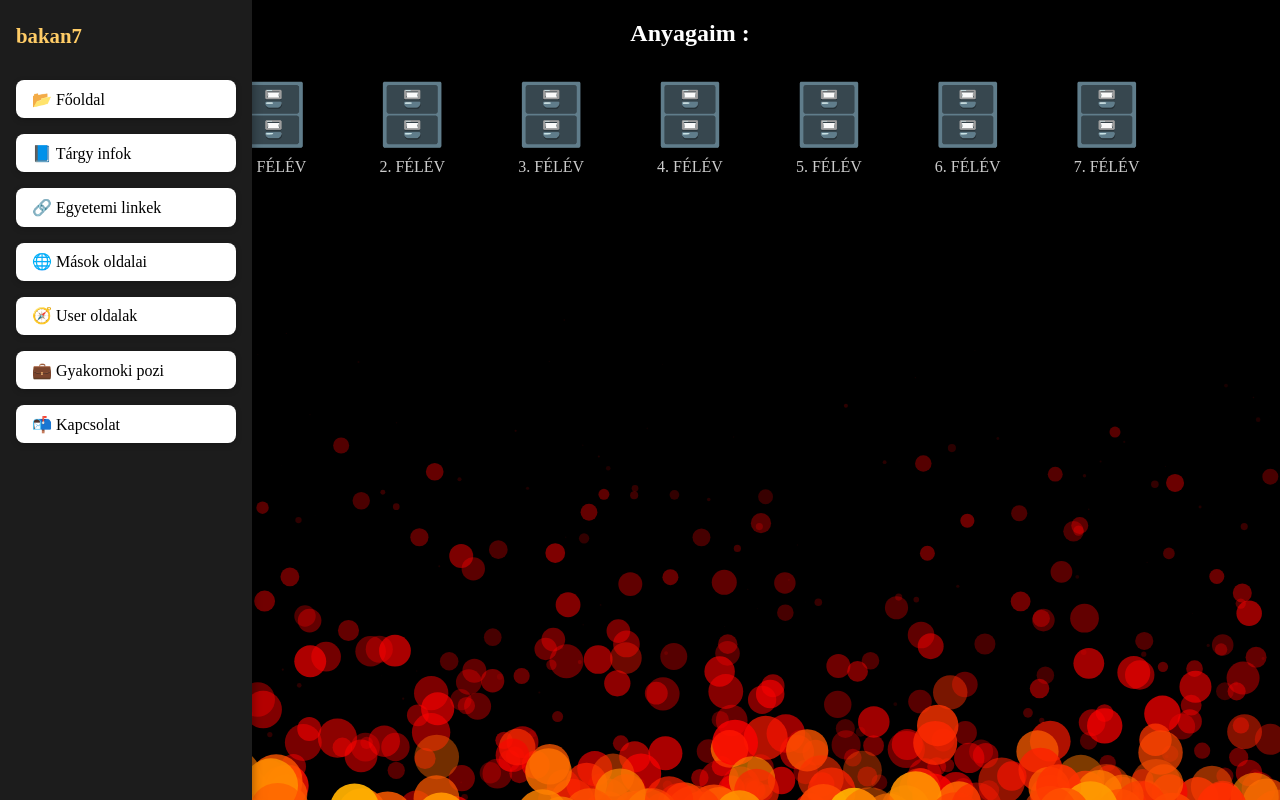
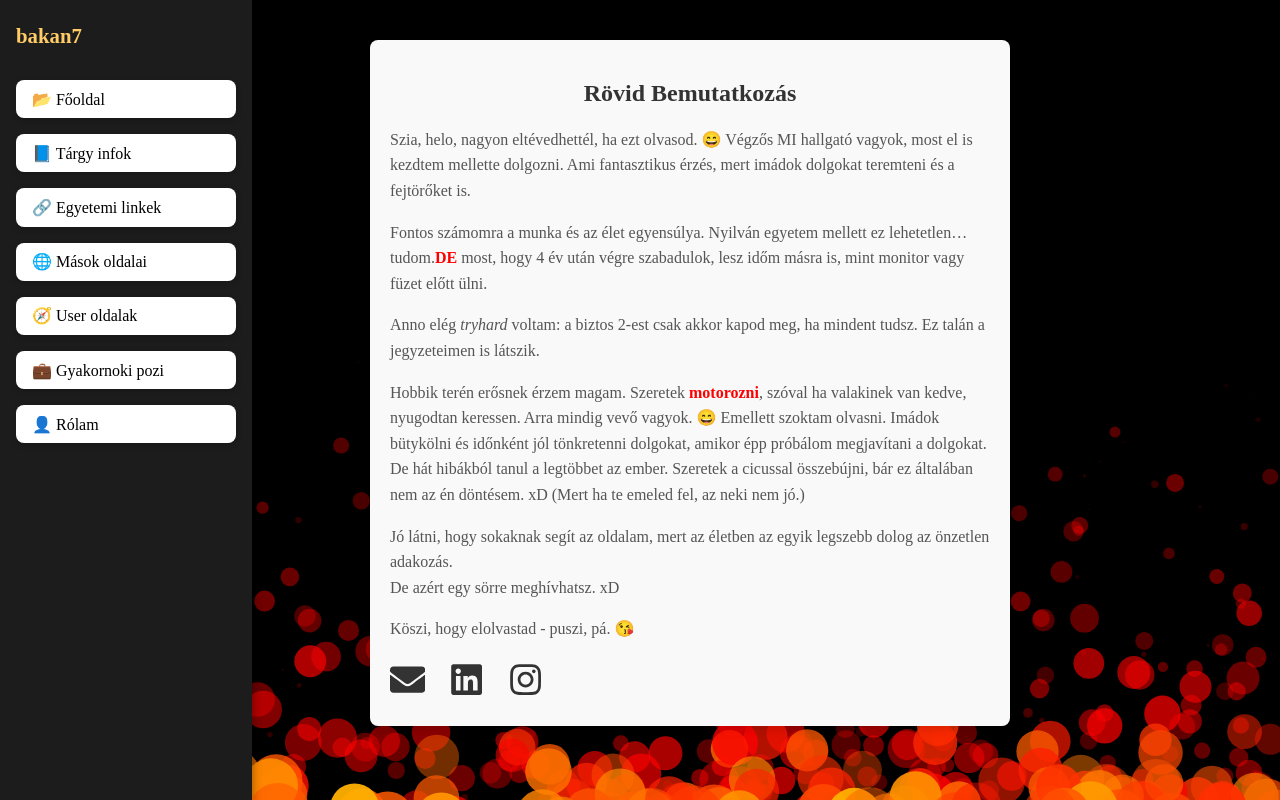
Before and after one commit to Andrssss/MyWebsite, a React (Vite) app: page /rolam in a window 1280 px wide. Before the commit this address led to /. Built offline with nearby package versions, Linux system fonts and the light colour scheme; sample sign-in values are in the browser's storage.

Commit message:
morning fix

```diff
--- a/src/About.jsx
+++ b/src/About.jsx
@@ -1,31 +1,66 @@
 import React from 'react';
-import { FaLinkedin, FaInstagram } from 'react-icons/fa';
-import './About.css';
+import { FaLinkedin, FaInstagram, FaEnvelope } from 'react-icons/fa';
+import './page_styles/About.css';
 
 const About = () => {
   return (
     <div className="about-main">
       <div className="about-container">
-        <h2>Kapcsolat</h2>
+        <h2>Rövid Bemutatkozás</h2>
 
+        <div className="about-text">
         <p>
-          Ha szeretnél elérni, írj emailt:{' '}
-          <a href="mailto:bak.andrs@gmail.com">bak.andrs@gmail.com</a>
+          Szia, helo, nagyon eltévedhettél, ha ezt olvasod. 😄
+          Végzős MI hallgató vagyok, most el is kezdtem mellette dolgozni.
+          Ami fantasztikus érzés, mert imádok dolgokat teremteni és a fejtörőket is.
         </p>
 
         <p>
-          Az oldal fejlesztés alatt van. Anyagok kerülni fognak fel,
-          mivel majd csak 2026-ban végzek.
+          Fontos számomra a munka és az élet egyensúlya.
+          Nyilván egyetem mellett ez lehetetlen… tudom.
+          <strong>DE</strong> most, hogy 4 év után végre szabadulok,
+          lesz időm másra is, mint monitor vagy füzet előtt ülni.
         </p>
 
         <p>
-          Ami a legszekszibb az oldalamban, hogy az anyagok között vannak
-          videók is. De hogy így tényleg sok. Olyanok is, amiket máshol
-          nem találsz meg.
+          Anno elég <em>tryhard</em> voltam: a biztos 2-est csak akkor kapod meg,
+          ha mindent tudsz. Ez talán a jegyzeteimen is látszik.
         </p>
 
-        {/* 🔽 SOCIAL ICONS */}
+        <p>
+          Hobbik terén erősnek érzem magam. Szeretek <strong>motorozni</strong>,
+          szóval ha valakinek van kedve, nyugodtan keressen. Arra mindig vevő vagyok. 😄
+          Emellett szoktam olvasni.
+
+          Imádok bütykölni és időnként jól tönkretenni dolgokat, amikor épp próbálom megjavítani a dolgokat.
+          De hát hibákból tanul a legtöbbet az ember.
+
+          Szeretek a cicussal összebújni,
+          bár ez általában nem az én döntésem. xD
+          (Mert ha te emeled fel, az neki nem jó.)
+        </p>
+
+        <p>
+          Jó látni, hogy sokaknak segít az oldalam,
+          mert az életben az egyik legszebb dolog
+          az önzetlen adakozás.
+          <br />
+          De azért egy sörre meghívhatsz. xD
+        </p>
+
+        <p>
+          Köszi, hogy elolvastad - puszi, pá. 😘
+        </p>
+      </div>
         <div className="social-icons">
+          <a
+            href="mailto:bak.andrs@gmail.com"
+            aria-label="Email"
+            title="Email"
+          >
+            <FaEnvelope />
+          </a>
+
           <a
             href="https://www.linkedin.com/in/SAJAT-LINKEDIN"
             target="_blank"
--- a/src/App.jsx
+++ b/src/App.jsx
@@ -94,7 +94,7 @@ useEffect(() => {
               <li><Link to="/masok_oldalai" onClick={() => setMenuOpen(false)}>Mások oldalai</Link></li>
               <li><Link to="/User_oldalak" onClick={() => setMenuOpen(false)}>User oldalak</Link></li>
               <li><Link to="/gyakornoki_poziciok" onClick={() => setMenuOpen(false)}>Gyakornoki linkek</Link></li>
-              <li><Link to="/kapcsolat" onClick={() => setMenuOpen(false)}>Kapcsolat</Link></li>
+              <li><Link to="/rolam" onClick={() => setMenuOpen(false)}>Rólam</Link></li>
             </ul>
 
           </nav>
@@ -112,7 +112,7 @@ useEffect(() => {
                 <li><Link to="/masok_oldalai">🌐 Mások oldalai</Link></li>
                 <li><Link to="/User_oldalak">🧭 User oldalak</Link></li>
                 <li><Link to="/gyakornoki_poziciok">💼 Gyakornoki pozi</Link></li>
-                <li><Link to="/kapcsolat">📬 Kapcsolat</Link></li>
+                <li><Link to="/rolam">👤 Rólam</Link></li>
 
               </ul>
             </nav>
@@ -127,7 +127,7 @@ useEffect(() => {
           <Route path="/egyetemi_linkek" element={<UniversityLinks />} />
           <Route path="/masok_oldalai" element={<OthersLinks onNavigateAway={() => setHasNavigatedAway(true)} />} />
           <Route path="/User_oldalak" element={<User_pages />} />
-          <Route path="/kapcsolat" element={<About />} />
+          <Route path="/rolam" element={<About />} />
           <Route
             path="/gyakornoki_poziciok"
             element={<div className="main-content re-page"><LinksLauncher /></div>}
@@ -151,7 +151,6 @@ const App = () => (
 
 
 
-// npm run dev -- --host
 
 
 export default App;
--- a/src/LinksLauncher.jsx
+++ b/src/LinksLauncher.jsx
@@ -1,4 +1,5 @@
 import  { useEffect, useState, useCallback } from 'react';
+import CopyCode from "./components/CopyCode";
 
 const JOB_PORTALS = [
   { label: 'Melódiák – gyakornoki', url: 'https://www.melodiak.hu/diakmunkak/?l=gyakornoki-szakmai-munkak&ca=informatikai-mernoki-muszaki' },
@@ -34,6 +35,130 @@ const COMPANIES = [
   { label: 'prohardver – állások', url: 'https://prohardver.hu/allasok/index.html' },
 
 ];
+
+const TM_HIGHLIGHTER = String.raw`// ==UserScript==
+// @name         Job Keyword Highlighter (yellow, HU+IT)
+// @namespace    hu.job.highlight
+// @version      1.1.0
+// @description  Highlight keywords in yellow on selected job sites
+// @author       you
+// @run-at       document-end
+// @grant        none
+// @noframes     true
+
+// @match https://*.melodiak.hu/*
+// @match https://*.minddiak.hu/*
+// @match https://*.muisz.hu/*
+// @match https://*.cvcentrum.hu/*
+// @match https://*.zyntern.com/*
+// @match https://*.profession.hu/*
+// @match https://*.furgediak.hu/*
+// @match https://*.schonherz.hu/*
+// @match https://*.pannondiak.hu/*
+// @match https://*.frissdiplomas.hu/*
+// @match https://*.prodiak.hu/*
+// @match https://*.linkedin.com/*
+
+// @match https://karrier.ih.gov.hu/*
+// @match https://*.nixstech.com/*
+// @match https://*.otpbank.hu/*
+// @match https://hungarycareer.tcsapps.com/*
+// @match https://jobs.avl.com/*
+// @match https://*.molgroup.taleo.net/*
+// @match https://*.taboola.com/*
+// @match https://jobs.siemens.com/*
+// @match https://*.mediso.com/*
+// @match https://jobs.thyssenkrupp.com/*
+// @match https://jobs.continental.com/*
+// @match https://karrier.kh.hu/*
+// @match https://piller.karrierportal.hu/*
+// ==/UserScript==
+
+(() => {
+  'use strict';
+
+  // Edit this list if you want more words
+  const KEYWORDS = ["gyakornok", "intern", "IT"];
+
+  // Build a case-insensitive regex for the words (no lookbehind: max compatibility)
+  const esc = s => s.replace(/[.*+?^\${}()|[\]\\]/g, "\\$&");
+  const RE = new RegExp(KEYWORDS.map(esc).join("|"), "gi");
+
+  // "Word" test that covers Latin + accents (Hungarian-friendly)
+  const WORD_CHAR = /[A-Za-z0-9_\u00C0-\u024F\u1E00-\u1EFF]/; // Latin-1 + Extended + Accents
+  const isWordChar = ch => !!ch && WORD_CHAR.test(ch);
+
+  // Don’t touch inside these tags
+  const SKIP = new Set(["SCRIPT","STYLE","NOSCRIPT","IFRAME","INPUT","TEXTAREA","CODE","PRE","SVG","MATH"]);
+
+  function highlightIn(root) {
+    const walker = document.createTreeWalker(root, NodeFilter.SHOW_TEXT, {
+      acceptNode: (t) => {
+        if (!t.nodeValue || !t.nodeValue.trim()) return NodeFilter.FILTER_REJECT;
+        const p = t.parentElement;
+        if (!p || SKIP.has(p.tagName) || p.isContentEditable) return NodeFilter.FILTER_REJECT;
+        // Avoid double-processing (if already wrapped)
+        if (p.closest && p.closest('.tm-hi-span')) return NodeFilter.FILTER_REJECT;
+        return NodeFilter.FILTER_ACCEPT;
+      }
+    });
+
+    const nodes = [];
+    while (walker.nextNode()) nodes.push(walker.currentNode);
+
+    for (const textNode of nodes) {
+      const text = textNode.nodeValue;
+      RE.lastIndex = 0;
+      let m, last = 0, changed = false;
+      const frag = document.createDocumentFragment();
+
+      while ((m = RE.exec(text)) !== null) {
+        const i = m.index;
+        const j = i + m[0].length;
+
+        // word-boundary check without lookbehind/lookahead
+        const prev = text[i - 1];
+        const next = text[j];
+        if (isWordChar(prev) || isWordChar(next)) continue; // inside a bigger word, skip
+
+        if (i > last) frag.appendChild(document.createTextNode(text.slice(last, i)));
+
+        const span = document.createElement('span');
+        span.className = 'tm-hi-span';
+        span.style.background = 'yellow';
+        span.textContent = text.slice(i, j);
+        frag.appendChild(span);
+
+        last = j;
+        changed = true;
+      }
+
+      if (!changed) continue;
+      if (last < text.length) frag.appendChild(document.createTextNode(text.slice(last)));
+      textNode.parentNode.replaceChild(frag, textNode);
+    }
+  }
+
+  // Initial pass
+  highlightIn(document.body);
+
+  // Handle dynamically added content (SPAs, infinite scroll)
+  let scheduled = false;
+  const observer = new MutationObserver(() => {
+    if (scheduled) return;
+    scheduled = true;
+    // throttle to once per animation frame
+    requestAnimationFrame(() => {
+      scheduled = false;
+      highlightIn(document.body);
+    });
+  });
+  observer.observe(document.body, { childList: true, subtree: true });
+
+  // Debug hint
+  console.info('[Job Keyword Highlighter] active on', location.hostname);
+})();`;
+
 
 function getDomain(u) {
   try { return new URL(u).host.replace(/^www\./, ''); } catch { return ''; }
@@ -116,20 +241,26 @@ export default function LinksLauncher({ autoOpen = false }) {
           border: 1px solid #e5e7eb;
           font-size: 0.95rem;
           line-height: 1.5;
+          color: #000;
         }
 
       `}</style>
 
       <div className="ll-tip">
-        <strong>💡 Pro tipp:</strong> ha sok álláshirdetést nyitsz meg,
-        érdemes <strong>Tampermonkey</strong>-t vagy más userscript bővítményt használni.
-        Így automatikusan <strong>kiemelheted a számodra fontos kulcsszavakat</strong>
-        (pl. <em>intern, gyakornok, C++, embedded, remote, hybrid</em>),
-        és sokkal gyorsabban átfutod az oldalakat.
+        <strong>💡 Pro tipp:</strong> Tampermonkey (vagy más userscript) segítségével
+        automatikusan <strong>kiemelheted</strong> a kulcsszavakat az álláshirdetésekben.
+        Így gyorsabban átfutod az oldalakat. Erre alul van egy mintakód, amit anno én használtam. Ezt bemásolod a Tampermonkey-ban és kész is.
       </div>
+
+
 
       {renderLinks('Munka portálok', JOB_PORTALS)}
       {renderLinks('Cégek', COMPANIES)}
+
+      <CopyCode
+        code={TM_HIGHLIGHTER}
+        label="Tampermonkey – Kulcsszó kiemelő script (másold be)"
+      />
 
       {warnModal.open && (
 
--- a/src/About.css
+++ b/src/page_styles/About.css
@@ -87,3 +87,65 @@
 .social-icons a:hover:last-child {
   color: #E4405F; /* Instagram */
 }
+
+.contact-email {
+  display: flex;
+  align-items: center;
+  gap: 10px;
+  font-size: 1.05rem;
+}
+
+.contact-email a {
+  color: #000;
+  text-decoration: none;
+  font-weight: 500;
+}
+
+.contact-email a:hover {
+  text-decoration: underline;
+}
+.copyable {
+  cursor: pointer;
+}
+
+.copyable:hover {
+  text-decoration: underline;
+}
+
+.social-icons {
+  display: flex;
+  gap: 24px;
+  margin-top: 20px;
+}
+
+.social-icons a {
+  font-size: 2.2rem;
+  color: #333;
+  transition: transform 0.2s ease, color 0.2s ease;
+}
+
+.social-icons a:hover {
+  transform: scale(1.15);
+}
+
+/* brand színek hoverre */
+.social-icons a[aria-label="Email"]:hover {
+  color: #111;
+}
+
+.social-icons a[aria-label="LinkedIn"]:hover {
+  color: #0A66C2;
+}
+
+.social-icons a[aria-label="Instagram"]:hover {
+  color: #E4405F;
+}
+.about-text p {
+  margin-bottom: 1rem;
+  line-height: 1.6;
+
+    text-align: left;
+}
+.about-text {
+  text-align: left;
+}
```
